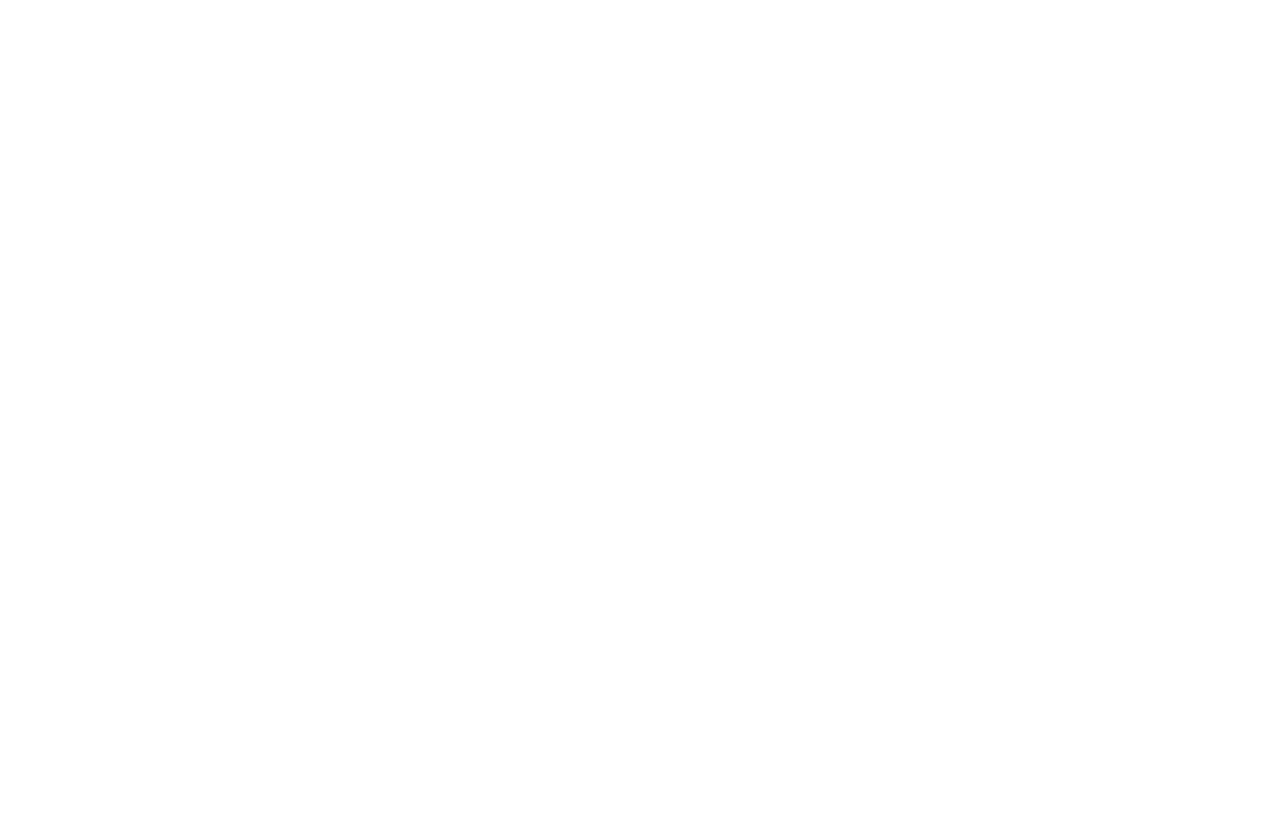
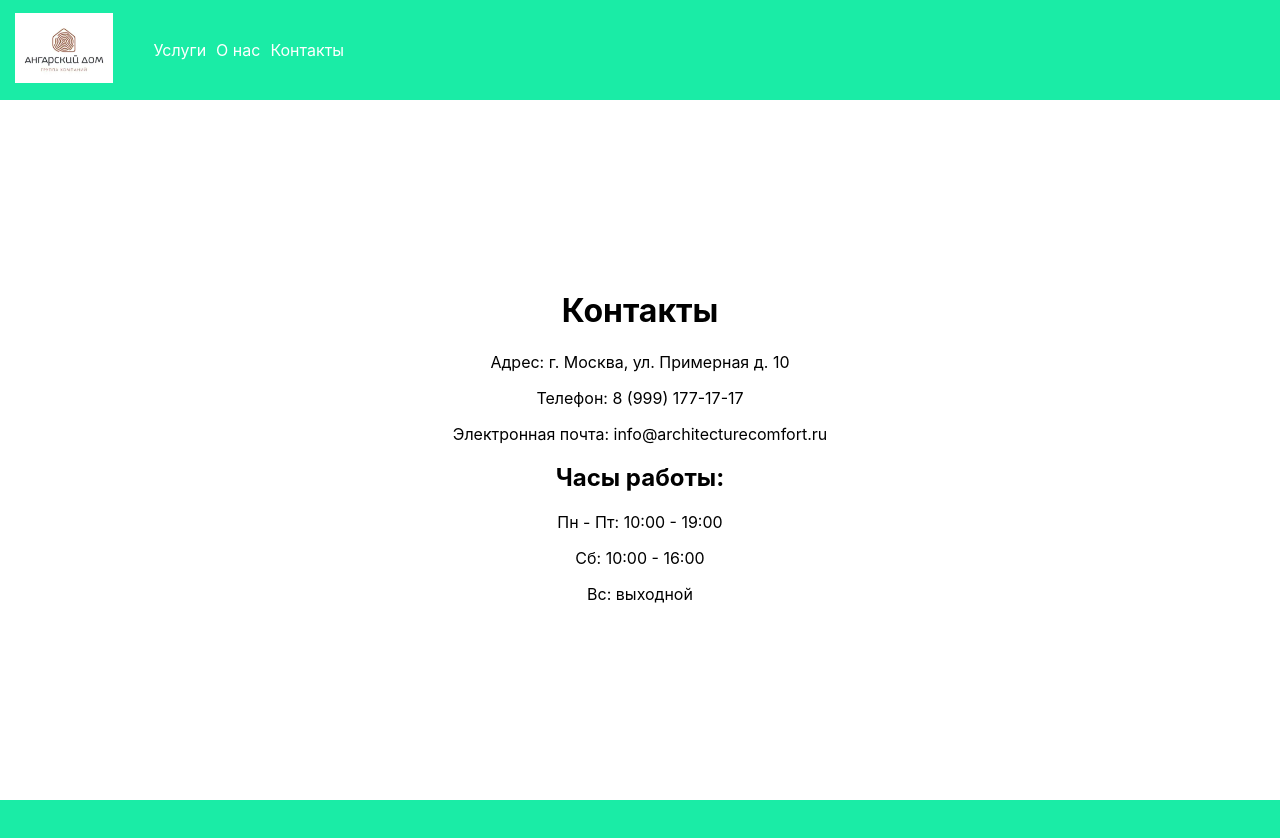
Before and after one commit to gavrilovegor519/stroymag, a JavaScript app: page /contacts in a window 1280 px wide. Before the commit this address had no page. Shown: the top 838 px of the page. Before the commit the page ends 800 px from the top, so only its background shows below. Built offline with nearby package versions, Linux system fonts and the light colour scheme; the HTML template or start-up script is replaced by a standard one.

Commit message:
Добавил контакты

```diff
--- a/src/App.js
+++ b/src/App.js
@@ -3,6 +3,7 @@
 import Main from './views/Main';
 import Services from './views/Services';
 import About from './views/About';
+import Contacts from './views/Contacts';
 
 function App() {
   return (
@@ -12,6 +13,7 @@
           <Route path='/' element={<Main />} />
           <Route path='/services' element={<Services />} />
           <Route path='/about' element={<About />} />
+          <Route path='/contacts' element={<Contacts />} />
         </Routes>
       </BrowserRouter>
     </div>
--- a/src/components/Header.js
+++ b/src/components/Header.js
@@ -9,6 +9,7 @@
             <ul>
                 <li><Link to='/services' className='links'>Услуги</Link></li>
                 <li><Link to='/about' className='links'>О нас</Link></li>
+                <li><Link to='/contacts' className='links'>Контакты</Link></li>
             </ul>
         </div>
     )
--- /dev/null
+++ b/src/views/Contacts.css
@@ -0,0 +1,12 @@
+.Contacts {
+    min-height: calc(100vh - 100px - 50px);
+    display: flex;
+    align-items: center;
+    justify-content: center;
+    padding-bottom: 30px;
+    padding-top: 20px;
+}
+
+.Contacts .main {
+    max-width: 800px;
+}
--- /dev/null
+++ b/src/views/Contacts.js
@@ -0,0 +1,26 @@
+import Footer from '../components/Footer';
+import Header from '../components/Header';
+import './Contacts.css';
+
+function Contacts() {
+    return (
+        <>
+            <Header />
+            <div className='Contacts'>
+                <div className='main'>
+                    <h1>Контакты</h1>
+                    <p>Адрес: г. Москва, ул. Примерная д. 10</p>
+                    <p>Телефон: 8 (999) 177-17-17</p>
+                    <p>Электронная почта: info@architecturecomfort.ru</p>
+                    <h2>Часы работы:</h2>
+                    <p>Пн - Пт: 10:00 - 19:00</p>
+                    <p>Сб: 10:00 - 16:00</p>
+                    <p>Вс: выходной</p>
+                </div>
+            </div>
+            <Footer />
+        </>
+    )
+}
+
+export default Contacts;
```
